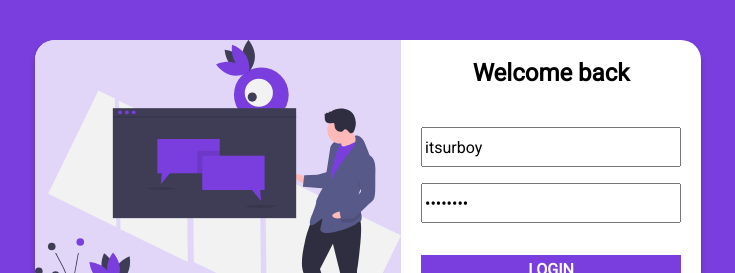
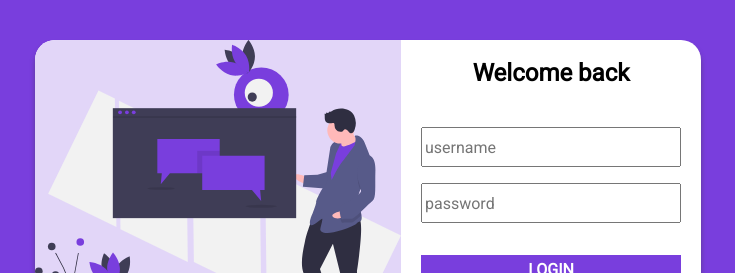
Before and after one commit to Kirbyasdf/Chat-App-auth-sql-RTK-Q-sockets, a React (Create React App) app in the folder client/: page /login in a window 1280 px wide. Shown: the top 273 px of the page, without its empty margins (272-1007 px from the left). Built offline with nearby package versions, Linux system fonts and the light colour scheme; no server answers.

Commit message:
test state clean up

```diff
--- a/client/src/components/auth/Login.js
+++ b/client/src/components/auth/Login.js
@@ -5,8 +5,8 @@ import loginImage from "../../assets/images/login.svg";
 import "./Auth.scss";
 
 const Login = ({ history }) => {
-	const [username, setUsername] = useState("itsurboy");
-	const [password, setPassword] = useState("12341234");
+	const [username, setUsername] = useState("");
+	const [password, setPassword] = useState("");
 
 	const submitForm = async (e) => {
 		e.preventDefault();
--- a/client/src/components/auth/Register.js
+++ b/client/src/components/auth/Register.js
@@ -10,7 +10,6 @@ const Register = () => {
 
 	const submitForm = async (e) => {
 		e.preventDefault();
-
 		const res = await AuthService.register({ username, password });
 		console.log(res);
 	};
```
